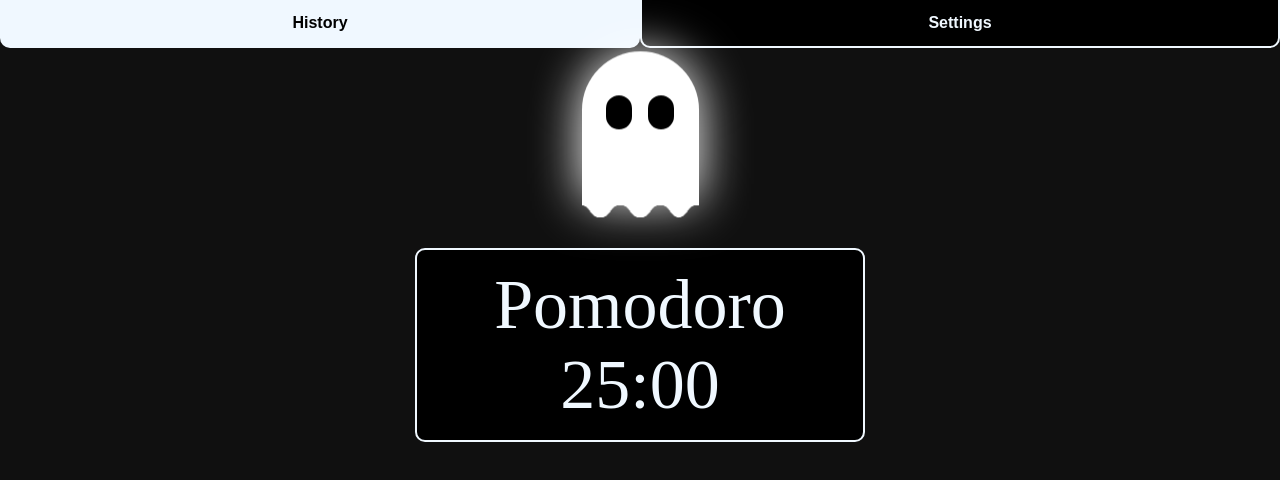
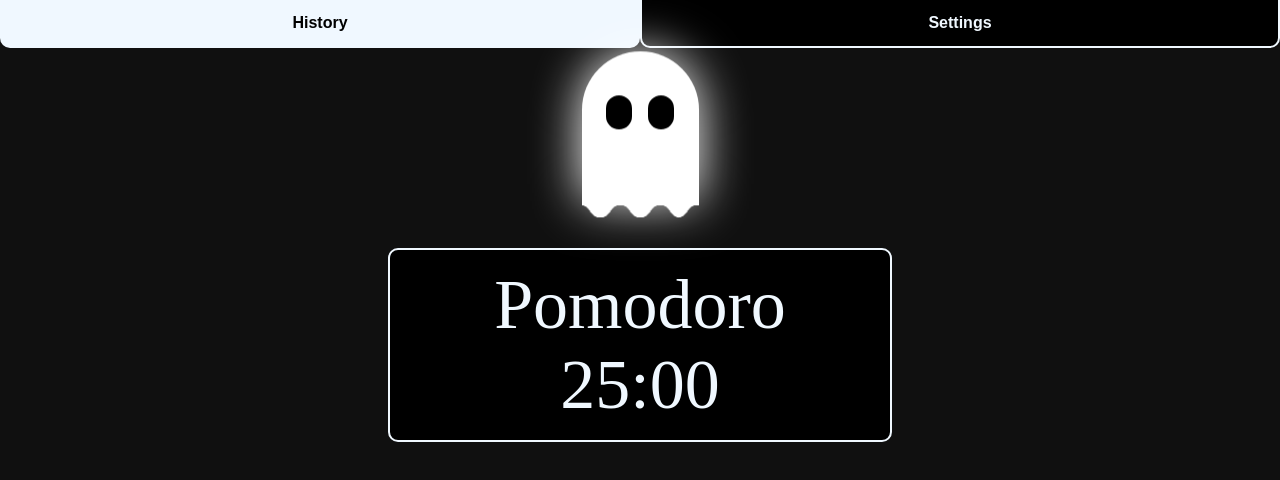
Before and after one commit to crlnvls/ghost-pomodoro, a React (Vite) app: page / in a window 1280 px wide. Shown: the top 480 px of the page. Built offline with nearby package versions, Linux system fonts and the light colour scheme.

Commit message:
Update timer display style

```diff
--- a/src/components/Timer/Timer.css
+++ b/src/components/Timer/Timer.css
@@ -4,8 +4,7 @@
     text-align: center;
     border-radius: 10px;
     color: var(--font-color);
-    width: 450px;
-    box-sizing: border-box;
+    width: 400px;
     border: 2px solid var(--font-color);
     background-color: black;
 }
```
